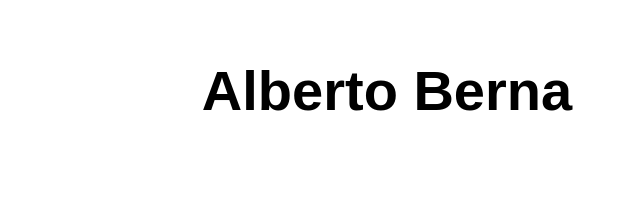
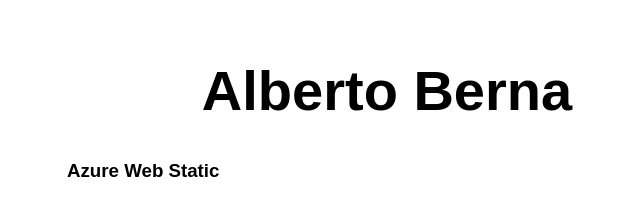
Before and after one commit to AlbertusoBM/webStatic, a website: page src/index.html in a window 1280 px wide. Shown: the whole page, without its empty margins (253-893 px from the left). Drawn offline with Linux system fonts and the light colour scheme.

Commit message:
cambio 4

```diff
--- a/src/index.html
+++ b/src/index.html
@@ -11,6 +11,7 @@
 <body>
   <main>
     <h1>Alberto Berna</h1>
+    <h3>Azure Web Static</h3>
   </main>
 </body>
 
```
